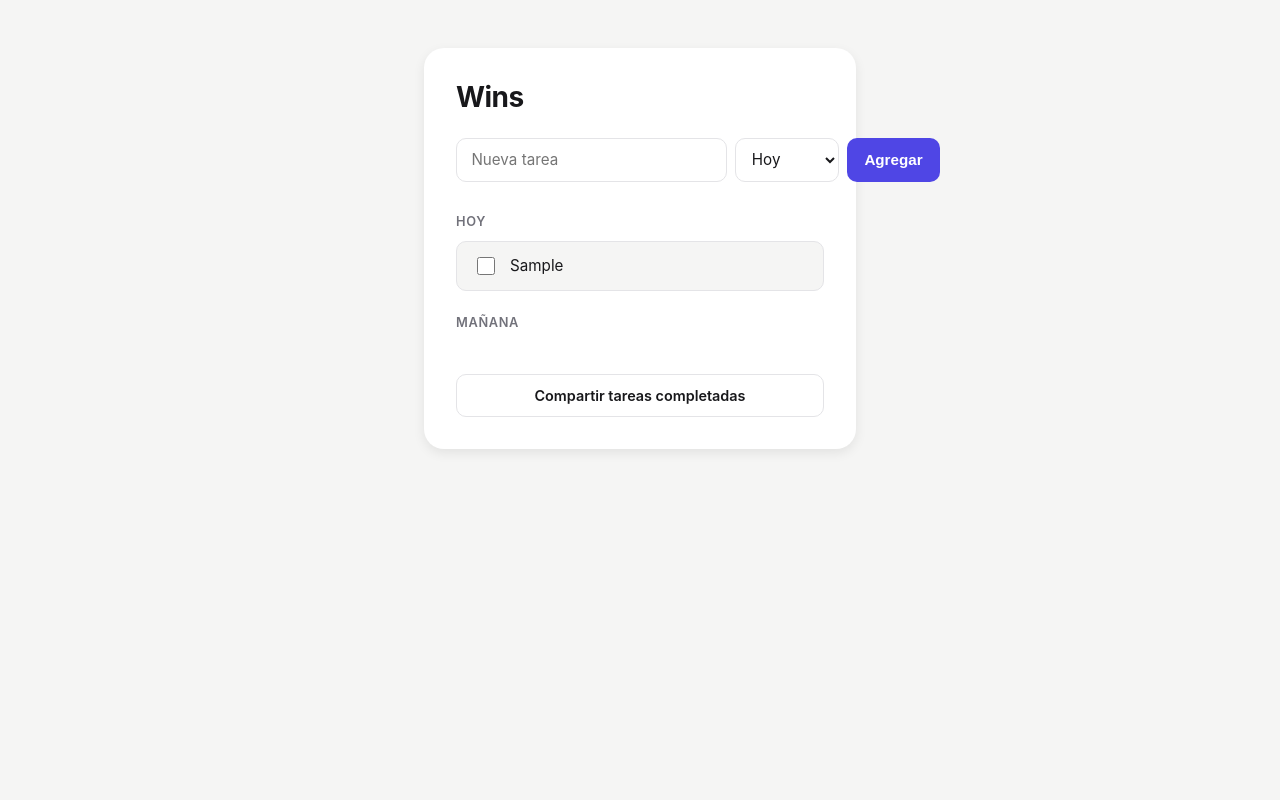
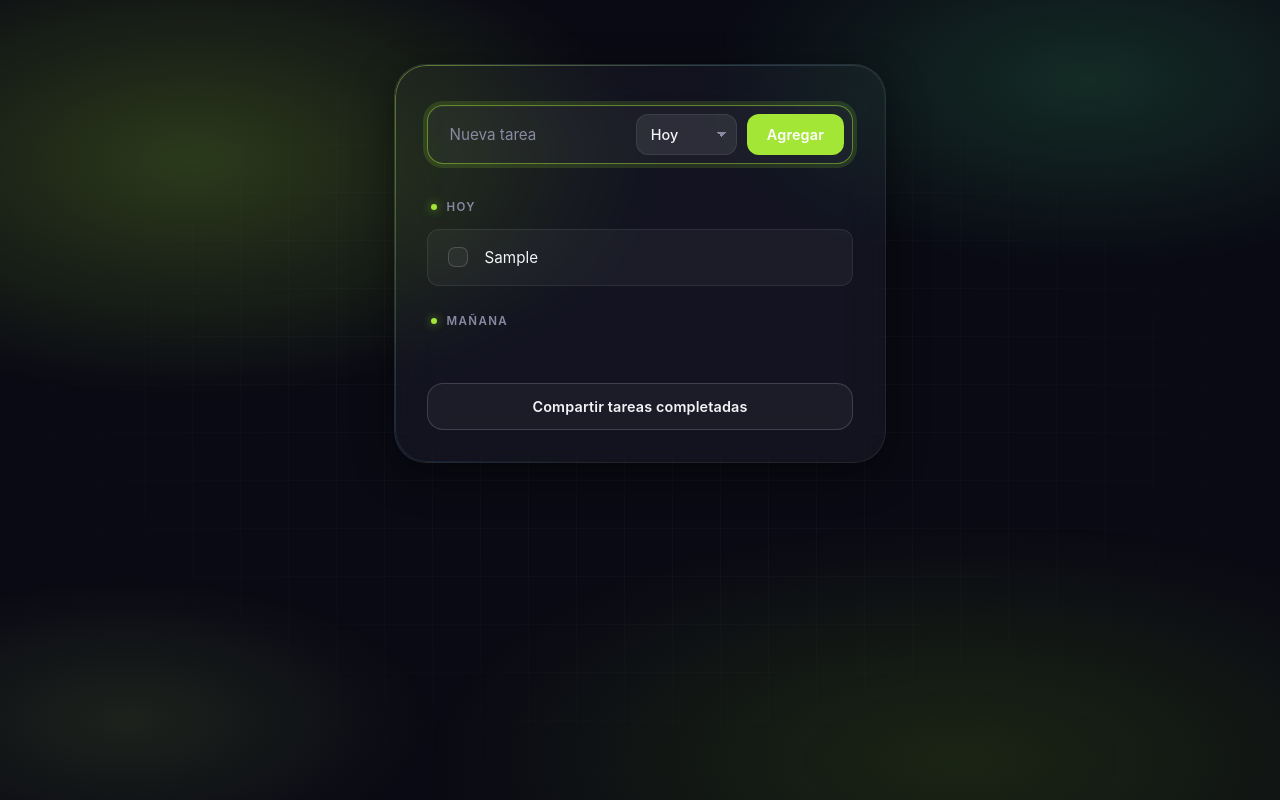
Before and after one commit to mariollesta/wins, a React (Vite) app: page / in a window 1280 px wide. Both pictures are taken after typing "Sample" into the empty fields and a click on the button "Agregar". Built offline with nearby package versions, Linux system fonts and the light colour scheme.

Commit message:
refactor: update styles

```diff
--- a/src/App.jsx
+++ b/src/App.jsx
@@ -10,8 +10,6 @@ function App() {
   return (
     <div className={styles.container}>
       <div className={styles.card}>
-        <h1 className={styles.title}>Wins</h1>
-
         <TaskForm onAdd={addTask} />
 
         <TaskList
--- a/src/App.module.css
+++ b/src/App.module.css
@@ -1,19 +1,62 @@
 .container {
-  max-width: 480px;
+  max-width: 540px;
   margin: 0 auto;
-  padding: 3rem 1.5rem;
+  padding: 4rem 1.5rem 6rem;
+  position: relative;
 }
 
 .card {
+  position: relative;
   background: var(--color-surface);
-  border-radius: var(--radius-lg);
-  box-shadow: var(--shadow-md);
-  padding: 2rem;
+  backdrop-filter: blur(24px) saturate(140%);
+  -webkit-backdrop-filter: blur(24px) saturate(140%);
+  border: 1px solid var(--color-border);
+  border-radius: var(--radius-xl);
+  box-shadow:
+    var(--shadow-md),
+    inset 0 1px 0 rgba(255, 255, 255, 0.06);
+  padding: 2.5rem 2rem 2rem;
+  overflow: hidden;
+}
+
+.card::before {
+  content: "";
+  position: absolute;
+  inset: 0;
+  border-radius: inherit;
+  padding: 1px;
+  background: linear-gradient(
+    135deg,
+    rgba(163, 230, 53, 0.45) 0%,
+    rgba(65, 209, 255, 0.15) 40%,
+    transparent 70%
+  );
+  -webkit-mask:
+    linear-gradient(#fff 0 0) content-box,
+    linear-gradient(#fff 0 0);
+  -webkit-mask-composite: xor;
+  mask-composite: exclude;
+  pointer-events: none;
 }
 
 .title {
-  font-size: 1.75rem;
-  font-weight: 700;
-  margin: 0 0 1.5rem;
-  letter-spacing: -0.02em;
+  font-family: var(--font-display);
+  font-size: 2.75rem;
+  font-weight: 800;
+  margin: 0 0 2rem;
+  letter-spacing: -0.035em;
+  line-height: 1;
+  color: var(--color-primary);
+  position: relative;
+  display: inline-block;
 }
+
+.title::after {
+  content: "";
+  display: block;
+  width: 48px;
+  height: 4px;
+  border-radius: 999px;
+  margin-top: 0.75rem;
+  background: var(--color-primary);
+}
--- a/src/components/ShareButton.module.css
+++ b/src/components/ShareButton.module.css
@@ -1,19 +1,29 @@
 .button {
   width: 100%;
-  margin-top: 0.5rem;
-  padding: 0.75rem;
-  border: 1px solid var(--color-border);
-  border-radius: var(--radius-sm);
+  margin-top: 0.75rem;
+  padding: 0.9rem 1rem;
+  border: 1px solid var(--color-border-strong);
+  border-radius: var(--radius-md);
   background: var(--color-surface);
   color: var(--color-text);
   font-size: 0.9rem;
   font-weight: 600;
   font-family: inherit;
+  letter-spacing: 0.01em;
   cursor: pointer;
-  transition: background 0.15s ease, border-color 0.15s ease;
+  transition:
+    background 0.15s ease,
+    border-color 0.15s ease,
+    color 0.15s ease;
 }
 
 .button:hover {
-  background: var(--color-bg);
-  border-color: var(--color-text-muted);
+  background: var(--color-primary);
+  color: white;
+  border-color: var(--color-primary);
 }
+
+.button:active {
+  background: var(--color-primary-hover);
+  border-color: var(--color-primary-hover);
+}
--- a/src/components/TaskForm.module.css
+++ b/src/components/TaskForm.module.css
@@ -1,47 +1,106 @@
 .form {
   display: flex;
-  gap: 0.5rem;
-  margin-bottom: 2rem;
+  gap: 0.6rem;
+  margin-bottom: 2.25rem;
+  padding: 0.5rem;
+  background: var(--color-surface);
+  border: 1px solid var(--color-border);
+  border-radius: var(--radius-md);
+  box-shadow: inset 0 1px 0 rgba(255, 255, 255, 0.03);
+  transition: border-color 0.2s ease, box-shadow 0.2s ease;
+}
+
+.form:focus-within {
+  border-color: rgba(163, 230, 53, 0.5);
+  box-shadow:
+    inset 0 1px 0 rgba(255, 255, 255, 0.03),
+    0 0 0 4px rgba(163, 230, 53, 0.14);
 }
 
 .input {
   flex: 1;
-  padding: 0.65rem 0.9rem;
-  border: 1px solid var(--color-border);
+  min-width: 0;
+  padding: 0.7rem 0.85rem;
+  border: none;
   border-radius: var(--radius-sm);
+  background: transparent;
+  color: var(--color-text);
   font-size: 0.95rem;
   font-family: inherit;
   outline: none;
-  transition: border-color 0.15s ease;
+  transition: background 0.15s ease;
+}
+
+.input::placeholder {
+  color: var(--color-text-muted);
+}
+
+.input:hover {
+  background: var(--color-surface-hover);
 }
 
 .input:focus {
+  background: var(--color-surface-strong);
+}
+
+.select {
+  padding: 0.7rem 0.85rem;
+  border: 1px solid var(--color-border);
+  border-radius: var(--radius-sm);
+  font-size: 0.9rem;
+  font-family: inherit;
+  font-weight: 500;
+  background: var(--color-surface-strong);
+  color: var(--color-text);
+  outline: none;
+  cursor: pointer;
+  transition: border-color 0.15s ease, background 0.15s ease;
+  appearance: none;
+  -webkit-appearance: none;
+  background-image:
+    linear-gradient(45deg, transparent 50%, var(--color-text-muted) 50%),
+    linear-gradient(135deg, var(--color-text-muted) 50%, transparent 50%);
+  background-position:
+    calc(100% - 14px) 50%,
+    calc(100% - 9px) 50%;
+  background-size: 5px 5px, 5px 5px;
+  background-repeat: no-repeat;
+  padding-right: 1.9rem;
+}
+
+.select:hover {
+  border-color: var(--color-border-strong);
+  background-color: var(--color-surface-hover);
+}
+
+.select:focus {
   border-color: var(--color-primary);
 }
 
-.select {
-  padding: 0.65rem 0.75rem;
-  border: 1px solid var(--color-border);
-  border-radius: var(--radius-sm);
-  font-size: 0.95rem;
-  font-family: inherit;
-  background: var(--color-surface);
+.select option {
+  background: #15151f;
   color: var(--color-text);
-  outline: none;
 }
 
 .button {
-  padding: 0.65rem 1.1rem;
+  padding: 0.7rem 1.25rem;
   border: none;
   border-radius: var(--radius-sm);
   background: var(--color-primary);
   color: white;
-  font-size: 0.95rem;
+  font-size: 0.9rem;
   font-weight: 600;
+  font-family: inherit;
+  letter-spacing: 0.01em;
   cursor: pointer;
   transition: background 0.15s ease;
+  white-space: nowrap;
 }
 
 .button:hover {
   background: var(--color-primary-hover);
 }
+
+.button:active {
+  background: var(--color-primary-hover);
+}
--- a/src/components/TaskItem.module.css
+++ b/src/components/TaskItem.module.css
@@ -1,46 +1,108 @@
 .item {
   display: flex;
   align-items: center;
-  gap: 0.75rem;
-  padding: 0.75rem 1rem;
-  background: var(--color-bg);
+  gap: 0.85rem;
+  padding: 0.85rem 1rem;
+  background: var(--color-surface);
   border: 1px solid var(--color-border);
   border-radius: var(--radius-sm);
-  transition: box-shadow 0.15s ease;
+  transition:
+    background 0.2s ease,
+    border-color 0.2s ease,
+    transform 0.2s ease,
+    box-shadow 0.2s ease;
+  position: relative;
+}
+
+.item::before {
+  content: "";
+  position: absolute;
+  left: 0;
+  top: 50%;
+  transform: translateY(-50%) scaleY(0);
+  width: 3px;
+  height: 60%;
+  border-radius: 0 4px 4px 0;
+  background: var(--gradient-primary);
+  transition: transform 0.2s ease;
 }
 
 .item:hover {
+  background: var(--color-surface-hover);
+  border-color: var(--color-border-strong);
+  transform: translateX(2px);
   box-shadow: var(--shadow-sm);
 }
 
+.item:hover::before {
+  transform: translateY(-50%) scaleY(1);
+}
+
 .checkbox {
-  width: 18px;
-  height: 18px;
-  accent-color: var(--color-success);
+  appearance: none;
+  -webkit-appearance: none;
+  width: 20px;
+  height: 20px;
+  border: 1.5px solid var(--color-border-strong);
+  border-radius: 7px;
   cursor: pointer;
   flex-shrink: 0;
+  position: relative;
+  background: var(--color-surface);
+  transition: all 0.2s ease;
+}
+
+.checkbox:hover {
+  border-color: var(--color-primary);
+}
+
+.checkbox:checked {
+  background: var(--color-success);
+  border-color: transparent;
+}
+
+.checkbox:checked::after {
+  content: "";
+  position: absolute;
+  left: 5px;
+  top: 1px;
+  width: 5px;
+  height: 10px;
+  border: solid white;
+  border-width: 0 2px 2px 0;
+  transform: rotate(45deg);
 }
 
 .description {
   flex: 1;
   font-size: 0.95rem;
+  line-height: 1.4;
+  color: var(--color-text);
+  transition: color 0.25s ease, opacity 0.25s ease;
 }
 
 .completed {
   text-decoration: line-through;
+  text-decoration-color: rgba(163, 230, 53, 0.6);
+  text-decoration-thickness: 2px;
   color: var(--color-text-muted);
+  opacity: 0.65;
 }
 
 .removeButton {
   background: none;
-  border: none;
+  border: 1px solid transparent;
   color: var(--color-text-muted);
-  font-size: 0.8rem;
+  font-size: 0.75rem;
+  font-weight: 600;
+  font-family: inherit;
   cursor: pointer;
-  padding: 0.25rem 0.5rem;
-  border-radius: 6px;
+  padding: 0.35rem 0.7rem;
+  border-radius: 8px;
   opacity: 0;
-  transition: opacity 0.15s ease, background 0.15s ease;
+  letter-spacing: 0.02em;
+  transition: opacity 0.2s ease, background 0.15s ease, color 0.15s ease, border-color 0.15s ease;
+  flex-shrink: 0;
 }
 
 .item:hover .removeButton {
@@ -48,5 +110,7 @@
 }
 
 .removeButton:hover {
-  background: var(--color-border);
+  background: rgba(251, 113, 133, 0.12);
+  border-color: rgba(251, 113, 133, 0.3);
+  color: #fb7185;
 }
--- a/src/components/TaskList.module.css
+++ b/src/components/TaskList.module.css
@@ -1,14 +1,28 @@
 .section {
-  margin-bottom: 1.5rem;
+  margin-bottom: 1.75rem;
 }
 
 .heading {
-  font-size: 0.8rem;
+  display: flex;
+  align-items: center;
+  gap: 0.6rem;
+  font-size: 0.72rem;
   font-weight: 600;
   text-transform: uppercase;
-  letter-spacing: 0.05em;
+  letter-spacing: 0.12em;
   color: var(--color-text-muted);
-  margin: 0 0 0.75rem;
+  margin: 0 0 0.9rem;
+  padding: 0 0.25rem;
+}
+
+.heading::before {
+  content: "";
+  display: inline-block;
+  width: 6px;
+  height: 6px;
+  border-radius: 50%;
+  background: var(--color-primary);
+  box-shadow: 0 0 10px rgba(163, 230, 53, 0.7);
 }
 
 .list {
@@ -19,3 +33,14 @@
   flex-direction: column;
   gap: 0.5rem;
 }
+
+.empty {
+  padding: 1.25rem 1rem;
+  text-align: center;
+  font-size: 0.85rem;
+  color: var(--color-text-muted);
+  border: 1px dashed var(--color-border);
+  border-radius: var(--radius-sm);
+  background: transparent;
+  font-style: italic;
+}
--- a/src/index.css
+++ b/src/index.css
@@ -1,23 +1,41 @@
 :root {
-  --color-bg: #f5f5f4;
-  --color-surface: #ffffff;
-  --color-primary: #4f46e5;
-  --color-primary-hover: #4338ca;
-  --color-text: #18181b;
-  --color-text-muted: #71717a;
-  --color-border: #e4e4e7;
-  --color-success: #10b981;
+  --color-bg: #0a0a14;
+  --color-surface: rgba(255, 255, 255, 0.04);
+  --color-surface-strong: rgba(255, 255, 255, 0.08);
+  --color-surface-hover: rgba(255, 255, 255, 0.07);
+  --color-primary: #a3e635;
+  --color-primary-hover: #84cc16;
+  --color-accent: #22c55e;
+  --color-text: #f4f4f7;
+  --color-text-muted: #8a8aa3;
+  --color-border: rgba(255, 255, 255, 0.08);
+  --color-border-strong: rgba(255, 255, 255, 0.16);
+  --color-success: #22c55e;
 
-  --radius-sm: 10px;
-  --radius-lg: 20px;
-  --shadow-sm: 0 1px 3px rgba(0, 0, 0, 0.06);
-  --shadow-md: 0 4px 12px rgba(0, 0, 0, 0.08);
+  --gradient-primary: linear-gradient(135deg, #d9f99d 0%, #a3e635 50%, #65a30d 100%);
+  --gradient-primary-soft: linear-gradient(135deg, rgba(190, 242, 100, 0.85) 0%, rgba(132, 204, 22, 0.85) 100%);
+  --gradient-text: linear-gradient(135deg, #d9f99d 0%, #a3e635 50%, #65a30d 100%);
 
-  --font-sans: -apple-system, BlinkMacSystemFont, "Segoe UI", sans-serif;
+  --radius-sm: 12px;
+  --radius-md: 16px;
+  --radius-lg: 24px;
+  --radius-xl: 32px;
+
+  --shadow-sm: 0 2px 8px rgba(0, 0, 0, 0.4);
+  --shadow-md: 0 12px 40px rgba(0, 0, 0, 0.45);
+  --shadow-glow: 0 0 60px rgba(163, 230, 53, 0.22);
+  --shadow-glow-strong: 0 8px 32px rgba(163, 230, 53, 0.35);
+
+  --font-sans: "Inter", -apple-system, BlinkMacSystemFont, "Segoe UI", Roboto, sans-serif;
+  --font-display: "Inter", -apple-system, BlinkMacSystemFont, "Segoe UI", sans-serif;
 }
 
 * {
   box-sizing: border-box;
+}
+
+html, body, #root {
+  min-height: 100%;
 }
 
 body {
@@ -26,4 +44,44 @@ body {
   background: var(--color-bg);
   color: var(--color-text);
   -webkit-font-smoothing: antialiased;
+  -moz-osx-font-smoothing: grayscale;
+  overflow-x: hidden;
+  position: relative;
 }
+
+body::before {
+  content: "";
+  position: fixed;
+  inset: 0;
+  background:
+    radial-gradient(ellipse 60% 50% at 15% 20%, rgba(163, 230, 53, 0.22) 0%, transparent 60%),
+    radial-gradient(ellipse 50% 40% at 85% 10%, rgba(74, 222, 128, 0.16) 0%, transparent 60%),
+    radial-gradient(ellipse 70% 50% at 75% 95%, rgba(132, 204, 22, 0.14) 0%, transparent 60%),
+    radial-gradient(ellipse 40% 30% at 10% 90%, rgba(190, 242, 100, 0.10) 0%, transparent 60%);
+  pointer-events: none;
+  z-index: 0;
+}
+
+body::after {
+  content: "";
+  position: fixed;
+  inset: 0;
+  background-image:
+    linear-gradient(rgba(255, 255, 255, 0.025) 1px, transparent 1px),
+    linear-gradient(90deg, rgba(255, 255, 255, 0.025) 1px, transparent 1px);
+  background-size: 48px 48px;
+  mask-image: radial-gradient(ellipse 70% 70% at 50% 50%, black 30%, transparent 80%);
+  -webkit-mask-image: radial-gradient(ellipse 70% 70% at 50% 50%, black 30%, transparent 80%);
+  pointer-events: none;
+  z-index: 0;
+}
+
+#root {
+  position: relative;
+  z-index: 1;
+}
+
+::selection {
+  background: rgba(163, 230, 53, 0.4);
+  color: #0a0a14;
+}
```
